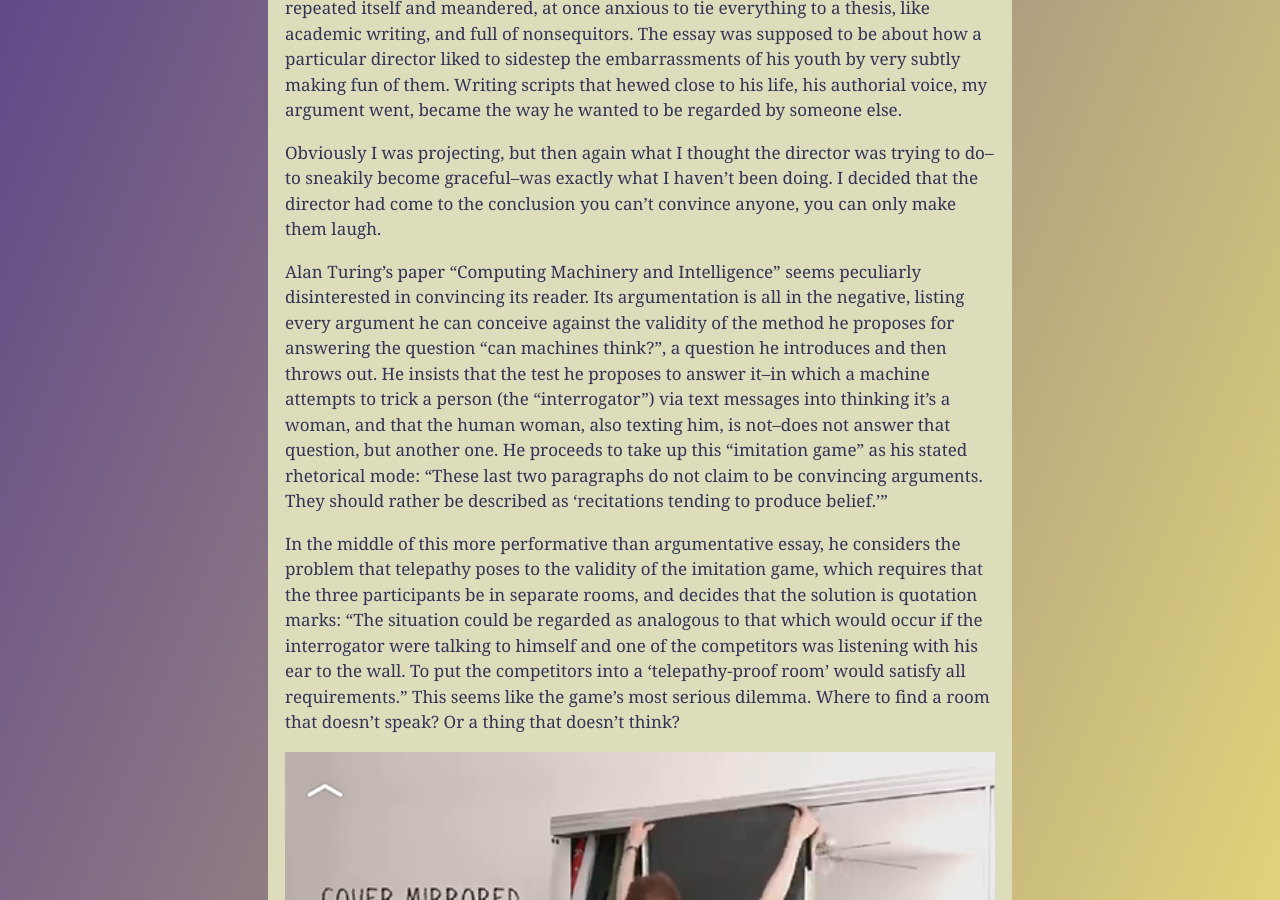
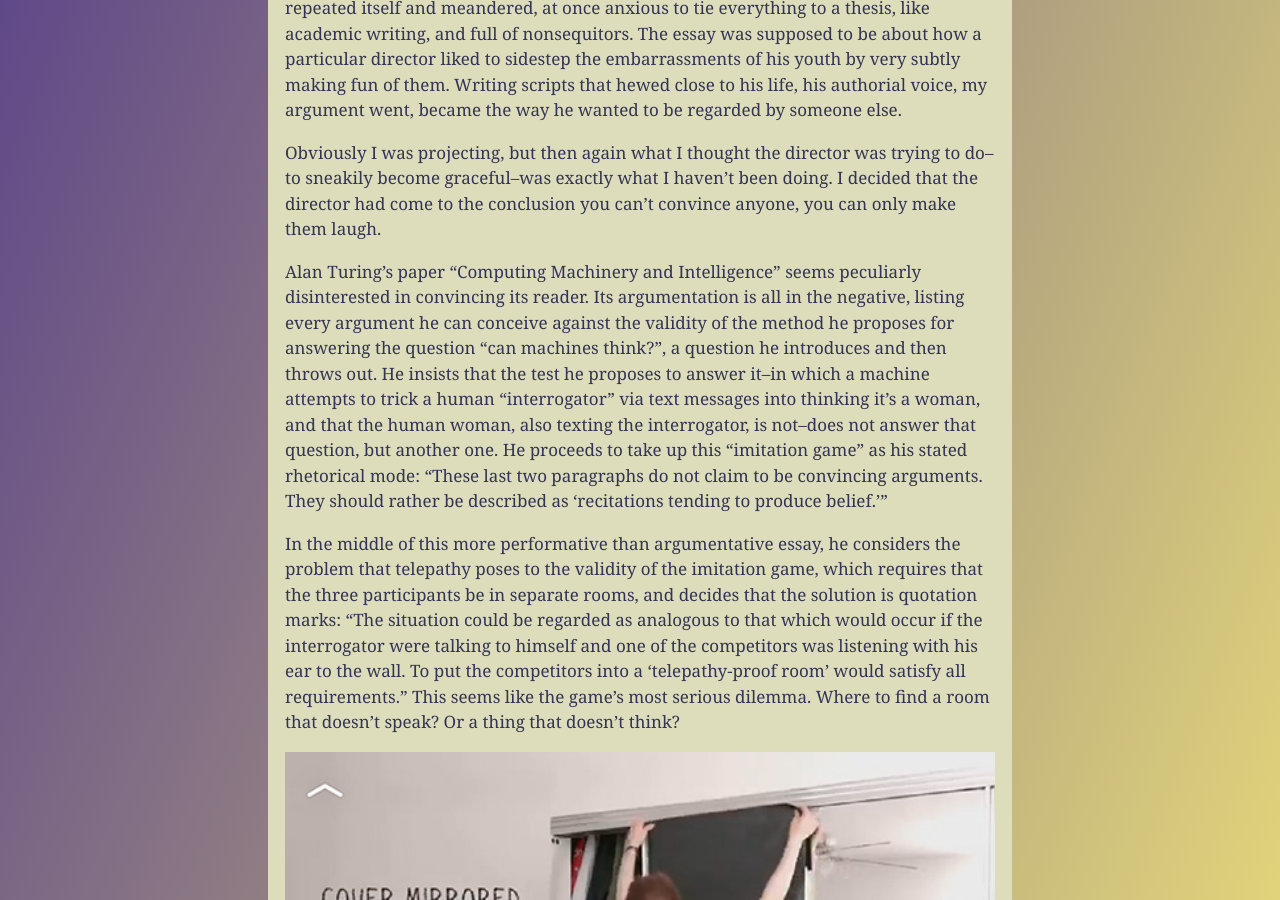
Before and after one commit to meanyhead/meanyhead.github.io, a Jekyll site: the page built from _posts/2019-2-19-home-decorating-tips.md, in a window 1280 px wide and 900 px high, scrolled down 1753 px. Built offline with Jekyll 4.4.1, drawn with Linux system fonts in a browser that asks for light colours; comment, search, counter and statistics services are not loaded.

Commit message:
gender neutral interrogator

```diff
--- a/_posts/2019-2-19-home-decorating-tips.md
+++ b/_posts/2019-2-19-home-decorating-tips.md
@@ -23,7 +23,7 @@
 
 Obviously I was projecting, but then again what I thought the director was trying to do--to sneakily become graceful--was exactly what I haven't been doing. I decided that the director had come to the conclusion you can't convince anyone, you can only make them laugh.
 
-Alan Turing's paper "Computing Machinery and Intelligence" seems peculiarly disinterested in convincing its reader. Its argumentation is all in the negative, listing every argument he can conceive against the validity of the method he proposes for answering the question "can machines think?", a question he introduces and then throws out. He insists that the test he proposes to answer it--in which a machine attempts to trick a person (the "interrogator") via text messages into thinking it's a woman, and that the human woman, also texting him, is not--does not answer that question, but another one. He proceeds to take up this "imitation game" as his stated rhetorical mode: "These last two paragraphs do not claim to be convincing arguments. They should rather be described as 'recitations tending to produce belief.'"
+Alan Turing's paper "Computing Machinery and Intelligence" seems peculiarly disinterested in convincing its reader. Its argumentation is all in the negative, listing every argument he can conceive against the validity of the method he proposes for answering the question "can machines think?", a question he introduces and then throws out. He insists that the test he proposes to answer it--in which a machine attempts to trick a human "interrogator" via text messages into thinking it's a woman, and that the human woman, also texting the interrogator, is not--does not answer that question, but another one. He proceeds to take up this "imitation game" as his stated rhetorical mode: "These last two paragraphs do not claim to be convincing arguments. They should rather be described as 'recitations tending to produce belief.'"
 
 In the middle of this more performative than argumentative essay, he considers the problem that telepathy poses to the validity of the imitation game, which requires that the three participants be in separate rooms, and decides that the solution is quotation marks: "The situation could be regarded as analogous to that which would occur if the interrogator were talking to himself and one of the competitors was listening with his ear to the wall. To put the competitors into a 'telepathy-proof room' would satisfy all requirements." This seems like the game's most serious dilemma. Where to find a room that doesn't speak? Or a thing that doesn't think?
 
```
